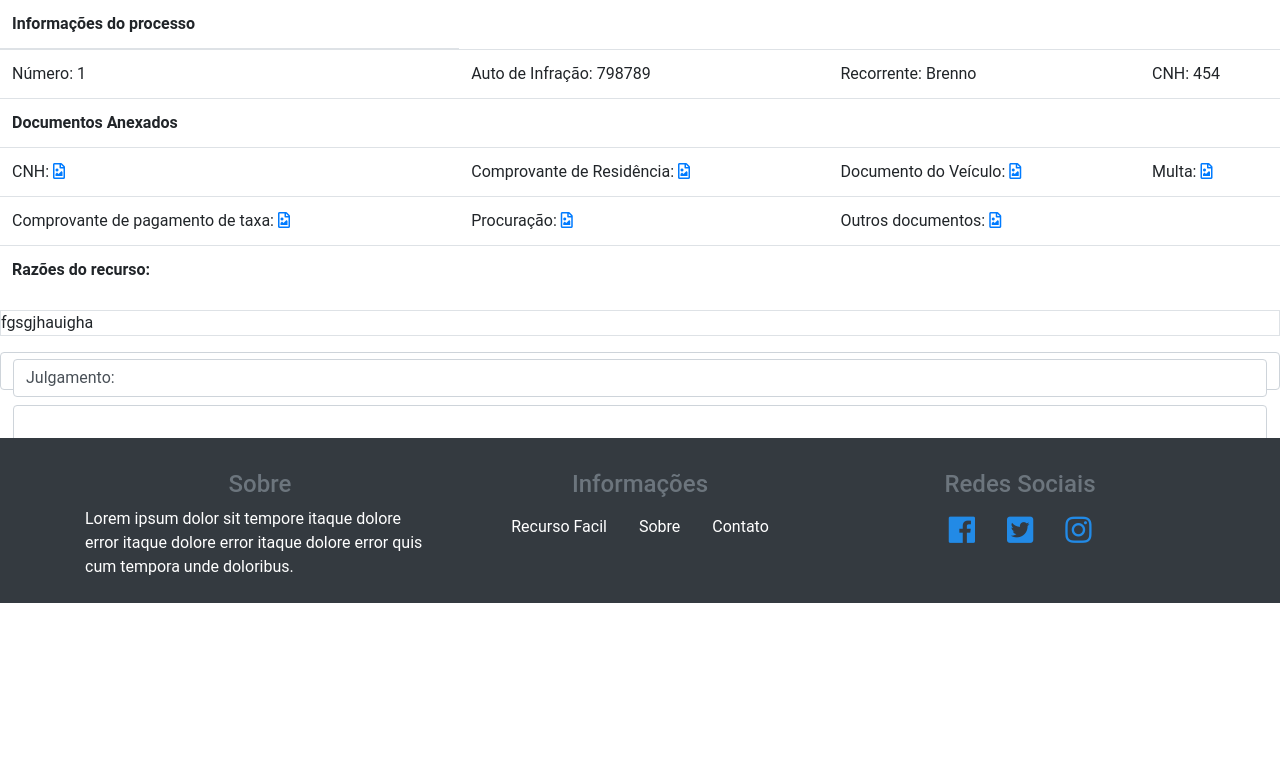
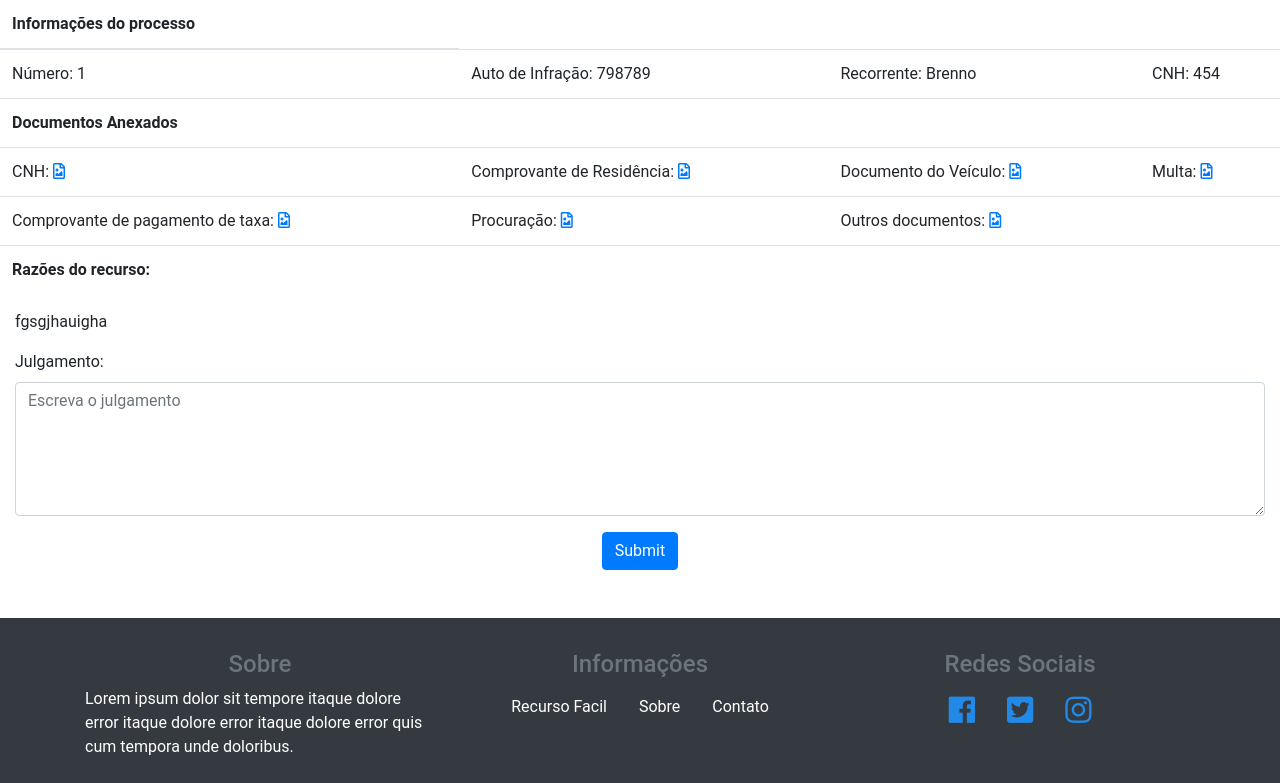
Before and after one commit to natanrch/recurso-facil, a PHP site: page /recurso.php?id=1 in a window 1280 px wide. Shown: the part 57-840 px from the top of the page. Before the commit the page ends 660 px from the top, so only its background shows below. Run offline with PHP 8.4, Linux system fonts and the light colour scheme; data comes from the database, SQL or seed files in the repository; some libraries are stand-ins or nearby versions.

Commit message:
formatado formulário de julgamento

```diff
--- a/recurso.php
+++ b/recurso.php
@@ -53,13 +53,20 @@ $usuarioCarregado = $usuario->construirPorId($recurso->usuario);
 		</tr>
 	</tbody>
 </table>
-<p class="border"><?= $recurso->razoes ?></p>
-
-<form method="post" action="adiciona-julgamento.php" class="form-control">
-	<input type="hidden" name="recurso_id" value="<?= $recurso->id ?>">
-	<label class="form-control" for="resposta">Julgamento: </label>
-	<textarea class="form-control" name="resposta"></textarea>
-	<input type="submit" name="enviar">
-</form>
+<div class="container-fluid">
+	<p class="mb-3"><?= $recurso->razoes ?></p>
+</div>
+<div class="container-fluid">
+	<form method="post" action="adiciona-julgamento.php">
+			<input type="hidden" name="recurso_id" value="<?= $recurso->id ?>">
+			<div class="form-group">
+				<label  for="resposta">Julgamento:</label>
+				<textarea class="form-control" name="resposta" id="resposta" rows="5" placeholder="Escreva o julgamento"></textarea>
+			</div>
+			<div class="text-center">
+				<input type="submit" name="enviar" class="btn btn-primary">
+			</div>
+	</form>
+</div>
 
 <?php require_once 'footer.php'; ?>
```
